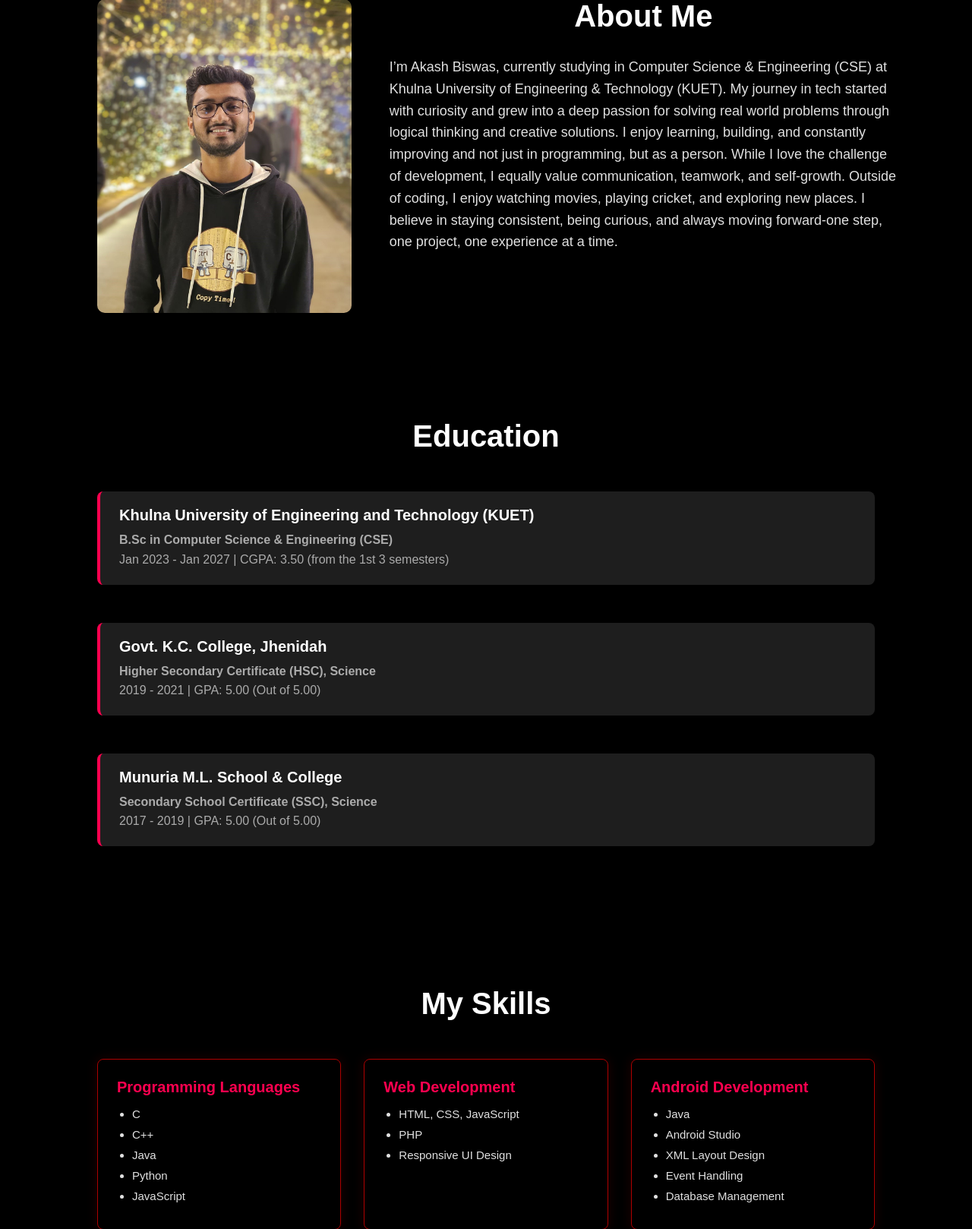
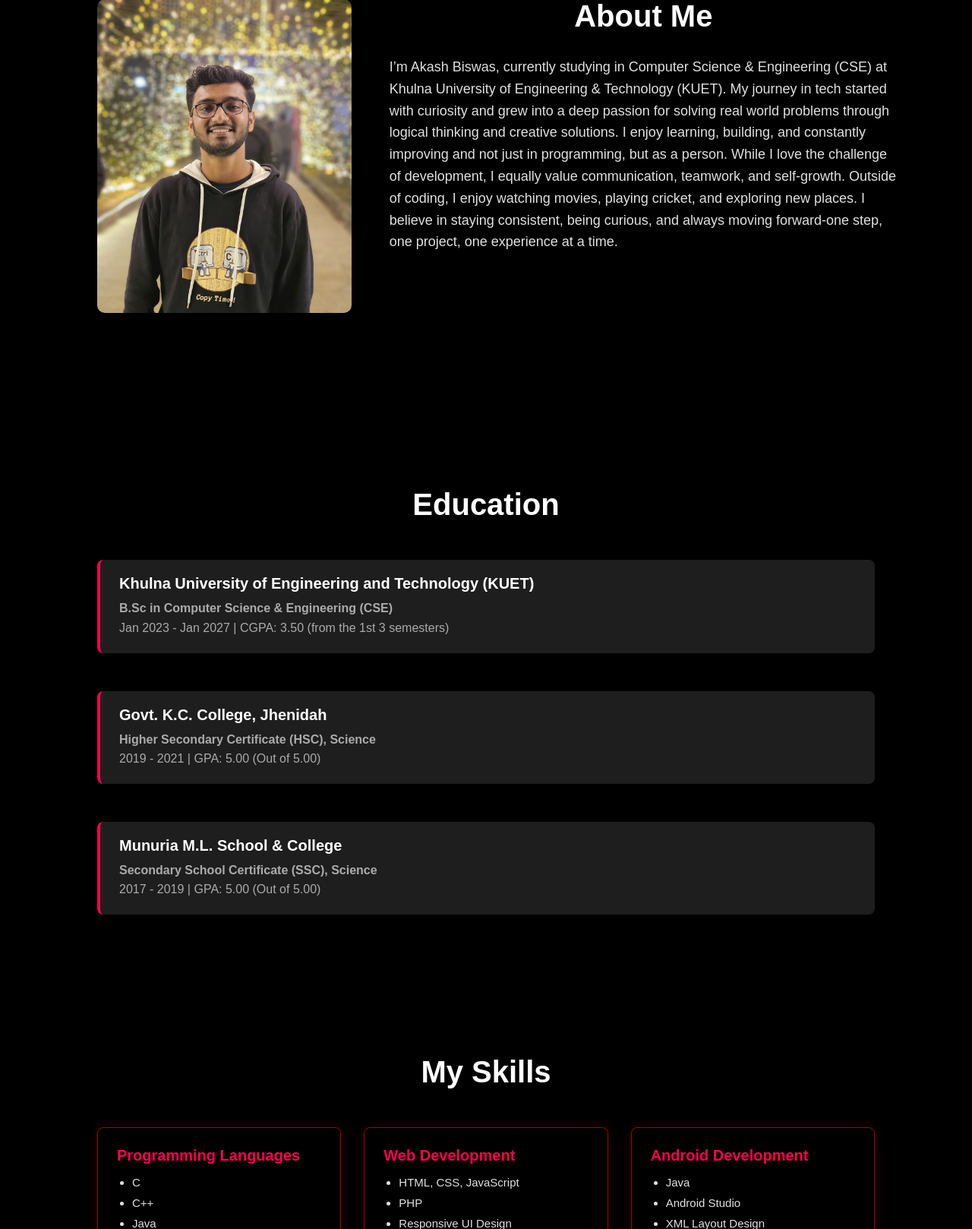
Before and after one commit to akash-kumar-biswas/Portfolio-Website, a PHP site: page / in a window 1280 px wide. Shown: the part 939-2557 px from the top of the page at 76% size. Run offline with PHP 8.4, Linux system fonts and the light colour scheme.

Commit message:
add margin of edu page from top

```diff
--- a/style.css
+++ b/style.css
@@ -183,6 +183,7 @@ nav ul li a:hover:after{
     padding: 10px 0 40px;
     color: #ababab;
     scroll-margin-top: 0;
+    margin-top: 90px;
 }
 
 .education-wrapper {
```
